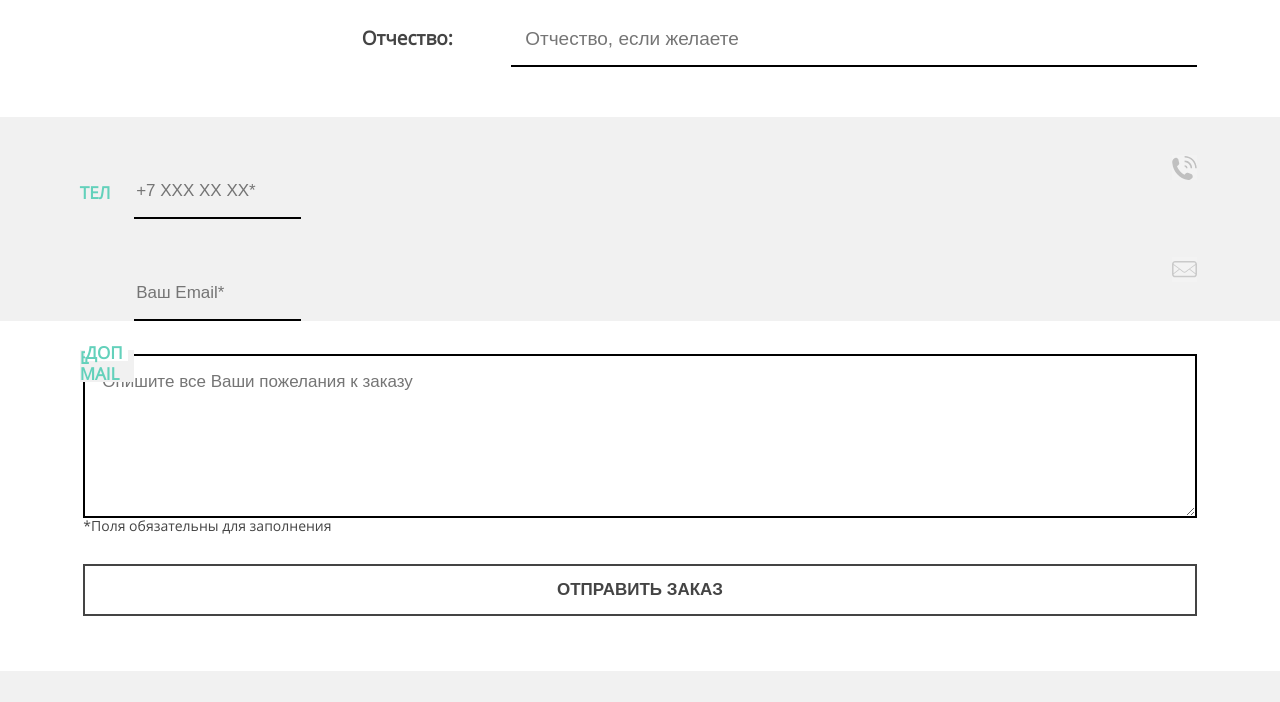
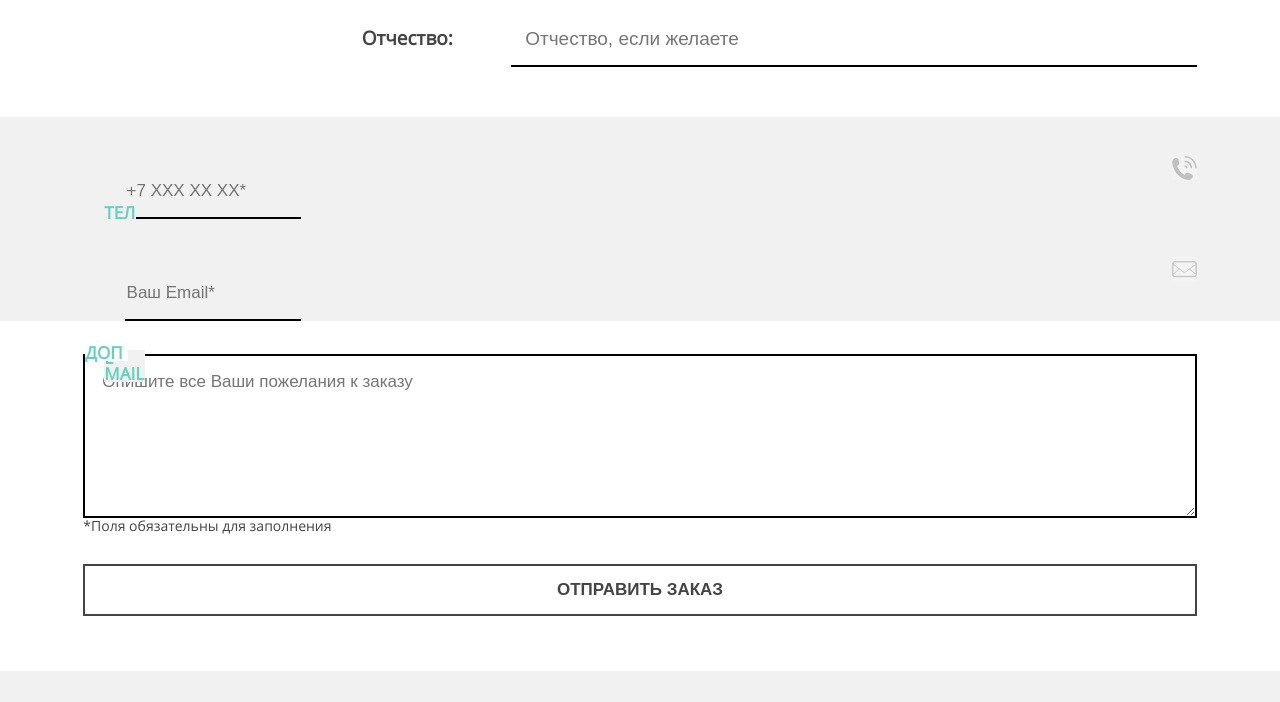
Before and after one commit to dimkaar/254319-mishka, a website: page form.html in a window 1280 px wide. Shown: the part 1216-1918 px from the top of the page. Drawn offline with nearby package versions, Linux system fonts and the light colour scheme; files that its build step writes are made by us from their sources.

Commit message:
Commiting before remarking-up

```diff
--- a/sass/blocks/form.scss
+++ b/sass/blocks/form.scss
@@ -305,14 +305,6 @@
     margin-top: 2px;
     padding-top: 62px;
   }
-
-  .form__text-subtrate {
-    width: 27%;
-  }
-
-  .form__section-text {
-    top: -28px;
-  }
 }
 
 .form__tel,
```
